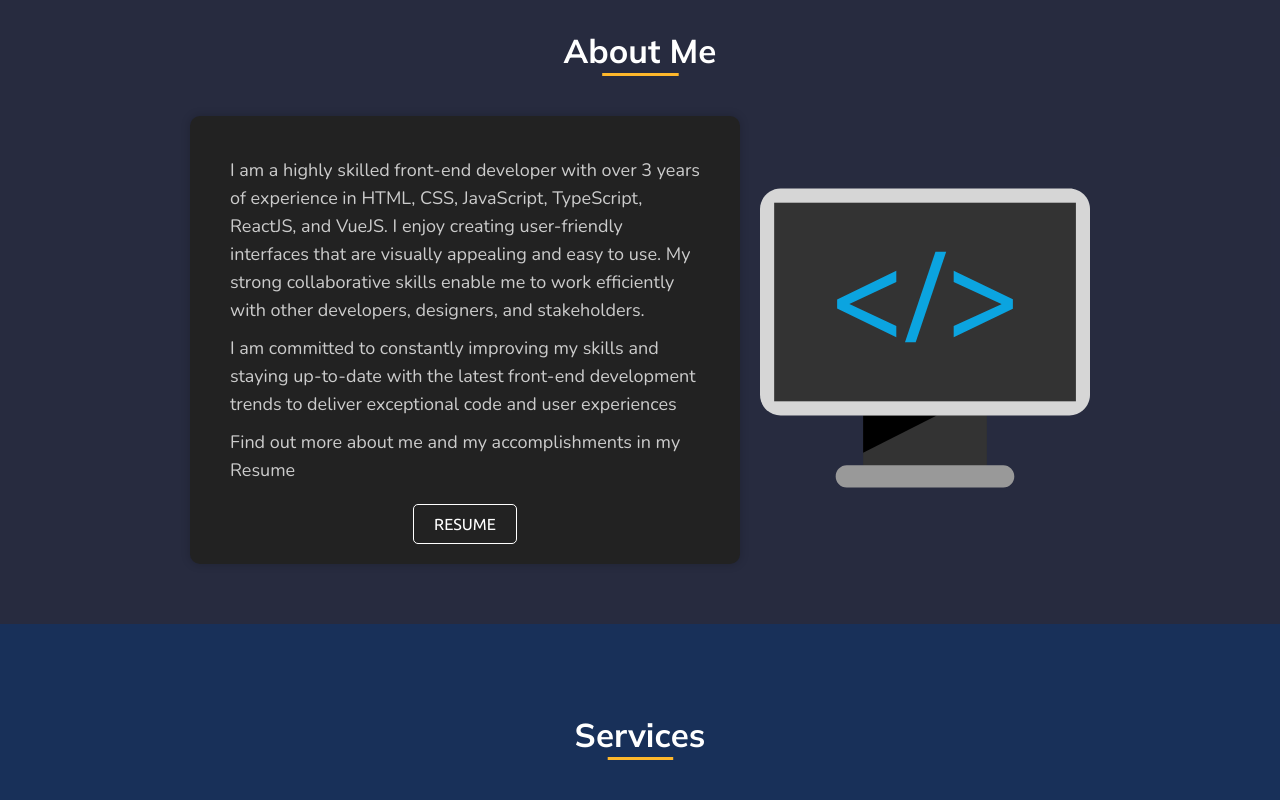
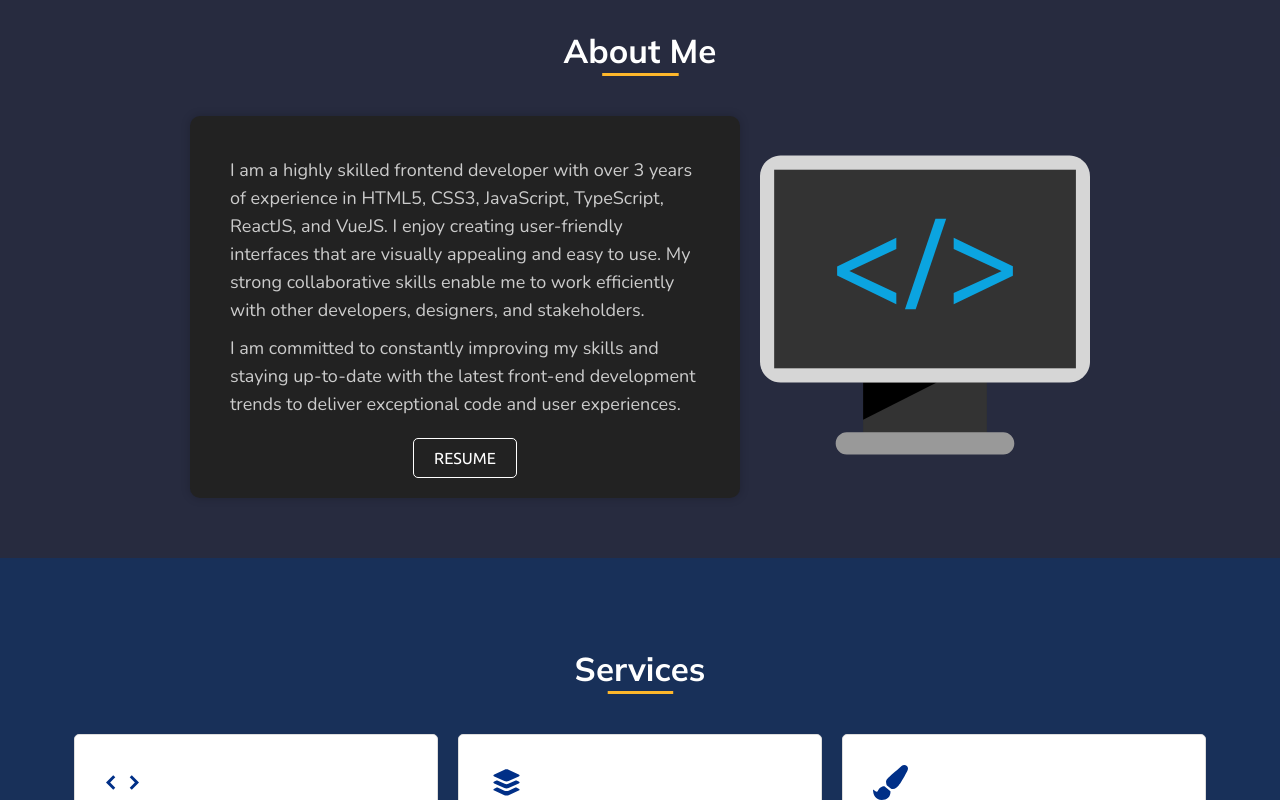
Before and after one commit to ebokes/portfolio, a React (Create React App) app: page / in a window 1280 px wide. Shown: the part 860-1660 px from the top of the page. Built offline with nearby package versions, Linux system fonts and the light colour scheme.

Commit message:
refactor: update resume file and text in about section

```diff
--- a/src/components/About/aboutStyle.js
+++ b/src/components/About/aboutStyle.js
@@ -35,6 +35,10 @@ export const Text = styled.div`
     line-height: 2.8rem;
     font-family: "Nunito", sans-serif;
     font-size: 1.8rem;
+
+    a {
+      color: #feb72b;
+    }
 
     &:not(:last-child) {
       margin-bottom: 1rem;
--- a/src/components/About/index.jsx
+++ b/src/components/About/index.jsx
@@ -26,8 +26,8 @@ const About = () => {
           <Left data-aos="fade-right">
             <Text>
               <p>
-                I am a highly skilled front-end developer with over 3 years of
-                experience in HTML, CSS, JavaScript, TypeScript, ReactJS, and
+                I am a highly skilled frontend developer with over 3 years of
+                experience in HTML5, CSS3, JavaScript, TypeScript, ReactJS, and
                 VueJS. I enjoy creating user-friendly interfaces that are
                 visually appealing and easy to use. My strong collaborative
                 skills enable me to work efficiently with other developers,
@@ -36,9 +36,8 @@ const About = () => {
               <p>
                 I am committed to constantly improving my skills and staying
                 up-to-date with the latest front-end development trends to
-                deliver exceptional code and user experiences
+                deliver exceptional code and user experiences.
               </p>
-              <p>Find out more about me and my accomplishments in my Resume</p>
             </Text>
             <Cta>
               <ResumeBtn href={resume} target="_blank">
```
Also changed, not shown: 1 other file (tests, documents, lock files or other folders).
